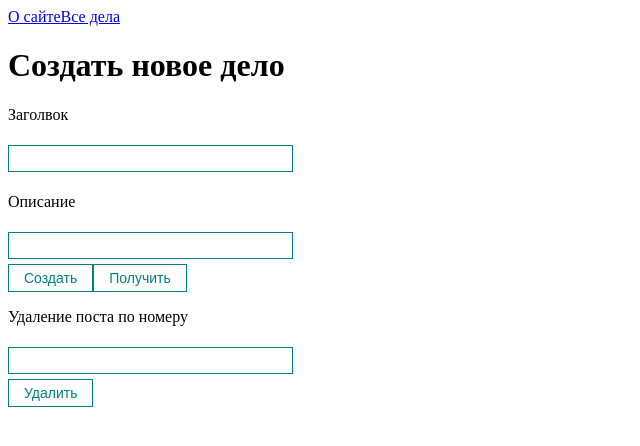
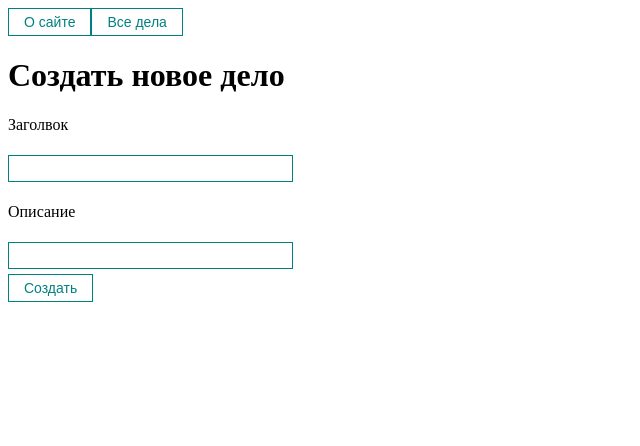
Before and after one commit to SantiagaGaming/todo-list-app-view, a React (Vite) app: page /createItem in a window 1280 px wide. Shown: the top 446 px of the page, without its empty margins (0-640 px from the left). Built offline with nearby package versions, Linux system fonts and the light colour scheme.

Commit message:
Crud logic edited

```diff
--- a/src/API/PostService.js
+++ b/src/API/PostService.js
@@ -25,13 +25,10 @@ export default class PostService {
         }
         const result = await fetch('https://localhost:7217/api/todo', options);
     }
-
-
-    static async getById(id) {
+        static async getById(id) {
         const response = await axios.get('https://jsonplaceholder.typicode.com/posts/' + id)
         return response;
     }
-
     static async getCommentsByPostId() {
         const response = await axios.get(`https://jsonplaceholder.typicode.com/posts/${1}/comments`)
         return response;
--- a/src/App.jsx
+++ b/src/App.jsx
@@ -1,8 +1,6 @@
 import { BrowserRouter } from "react-router-dom"
-import CreateItem from "./assets/components/pages/CreateItem"
 import NavBar from "./assets/components/pages/NavBar"
 import AppRouter from "./assets/components/AppRouter"
-
 
 const App=()=> {
   return (
--- a/src/assets/components/AppRouter.jsx
+++ b/src/assets/components/AppRouter.jsx
@@ -6,7 +6,6 @@ import NavBar from "./pages/NavBar.jsx";
 const AppRouter = () => {
     return (
 <Routes>
-  <Route path="/" element={<NavBar />} />
   <Route path="/About"element={<About />}/>
     <Route path="/allItems" element={<AllItems />} />
     <Route path="/createItem" element={<CreateItem />} />
--- a/src/assets/components/UI/itemCard/ItemCard.jsx
+++ b/src/assets/components/UI/itemCard/ItemCard.jsx
@@ -1,12 +1,6 @@
 import BaseButton from "../button/BaseButton"
 import PostService from "../../../../API/PostService";
-import { useState } from "react";
-const ItemCard=({item})=>{
-    async function deleteData()
-    {
-        const response = await PostService.deleteItem(item.id);
-        alert("Дело удалено!");
-    }
+const ItemCard=({item, onDelete})=>{
 
 return(
       <li key={item.id}>
@@ -14,7 +8,7 @@ return(
             {item.header}
             </h1>
         <p>{item.description}</p>
-        <BaseButton onClick ={deleteData}>Удалить</BaseButton>
+        <BaseButton onClick ={event => onDelete(event, item.id)}>Удалить</BaseButton>
       </li>
 )
 }
--- a/src/assets/components/UI/itemsCards/ItemsCards.jsx
+++ b/src/assets/components/UI/itemsCards/ItemsCards.jsx
@@ -1,8 +1,8 @@
 import React from 'react';
 import ItemCard from '../itemCard/ItemCard';
-const ItemsCards =({items})=>{
+const ItemsCards =({items, onDeleteItem})=>{
     const listItems = items.map((item) =>
-<ItemCard key={item.id} item={item}/>
+<ItemCard key={item.id} item={item} onDelete={event => onDeleteItem(event, item.id)}/>
     );
     return (
       <ul>{listItems}</ul>
--- a/src/assets/components/pages/About.jsx
+++ b/src/assets/components/pages/About.jsx
@@ -1,11 +1,11 @@
 import BaseButton from "../UI/button/BaseButton"
+import {Link} from "react-router-dom";
 
 const About=()=>{
 return(<>
     <h1>Приложение с листом дел</h1>
-    <BaseButton>На главную</BaseButton>
+    <Link to="/"><BaseButton>На главную</BaseButton></Link>
     </>
     );
-
 };
 export default About
--- a/src/assets/components/pages/AllItems.jsx
+++ b/src/assets/components/pages/AllItems.jsx
@@ -9,18 +9,27 @@ const AllItems=()=>{
   useEffect(() => {
     getAll();
   }, []);
+  const handleOnDeleteData=(event,itemId)=>{
+    deleteAndRefreshData(itemId);
+  }
 async function getAll()
 {
     response = await PostService.getAll();
     setItems(response.data)
 }
+async function deleteAndRefreshData(id)
+{
+    const response = await PostService.deleteItem(id);
+    getAll();
+    alert("Дело удалено!");
+}
     return(
-      <div>
+      <div className="button-margin">
       <BaseButton onClick ={(e) => {
             e.preventDefault();
             window.location.href="/createItem"
             }}>Создать новое дело</BaseButton>
-            <ItemsCards items = {items} />
+            <ItemsCards items = {items} onDeleteItem={handleOnDeleteData}/>
         </div>
     )
 }
--- a/src/assets/components/pages/CreateItem.jsx
+++ b/src/assets/components/pages/CreateItem.jsx
@@ -6,25 +6,12 @@ import { useState } from "react";
 const CreateItem =()=>{
     const [header,setHeader] = useState('');
     const [text,setText] = useState('');
-    const [deleteText,setDeleteText] = useState('');
 
     const handleHeaderChange=(header) =>{
         setHeader(header);
     }
-    const handleDeleteChange=(deleteText) =>{
-        setDeleteText(deleteText);
-    }
     const handleTextChange=(text) =>{
         setText(text);
-    }
-   async function fetchData()
-    {
-        const response = await PostService.getAll();
-        console.log(response.data);
-    }
-    async function deleteData()
-    {
-        const response = await PostService.deleteItem(deleteText);
     }
     async function addItem()
     {   const newItem = {
@@ -32,8 +19,9 @@ const CreateItem =()=>{
         description: text
     };
         const request = await PostService.createItem(newItem);
-        alert("Дело создано!");
+        alert(`Дело с заголовокм ${header} и текстом ${text} создано!`);
         setText('');
+        setHeader('');
     }
     return(
           <div>
@@ -44,11 +32,6 @@ const CreateItem =()=>{
     <BaseInput onChange={handleTextChange}/>
     <br/>
     <BaseButton onClick ={addItem}>Создать</BaseButton>
-    <BaseButton onClick ={fetchData}>Получить</BaseButton>
-    <p>Удаление поста по номеру</p>
-    <BaseInput onChange={handleDeleteChange}/>
-    <br/>
-    <BaseButton onClick ={deleteData}>Удалить</BaseButton>
     </div>
     );
 
--- a/src/assets/components/pages/NavBar.jsx
+++ b/src/assets/components/pages/NavBar.jsx
@@ -1,8 +1,9 @@
 import {Link} from "react-router-dom";
+import BaseButton from "../UI/button/BaseButton";
 const NavBar =()=>{
     return(<div className="navbar">
-       <Link to="/about">О сайте</Link>
-        <Link to="/allItems">Все дела</Link>
+       <Link to="/about"><BaseButton>О сайте</BaseButton></Link>
+        <Link to="/allItems"><BaseButton>Все дела</BaseButton></Link>
     </div>);
 };
 export default NavBar;
--- a/src/assets/styles/App.css
+++ b/src/assets/styles/App.css
@@ -79,3 +79,6 @@ margin: 15px 0px;
 .post-btns{
     display: flex;
 }
+.button-margin{
+    margin-top: 30px;
+}
```
